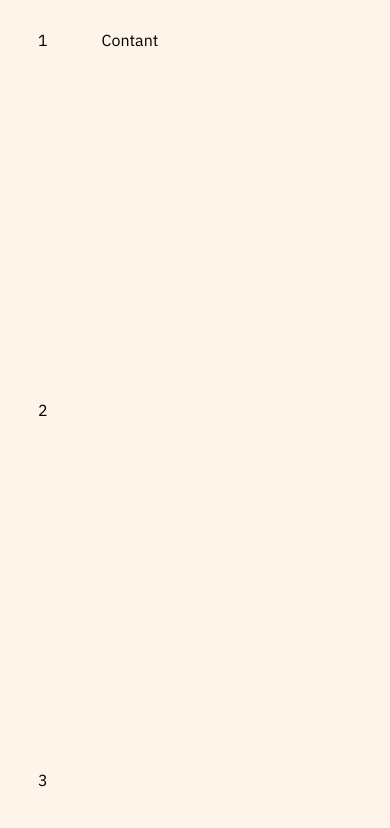
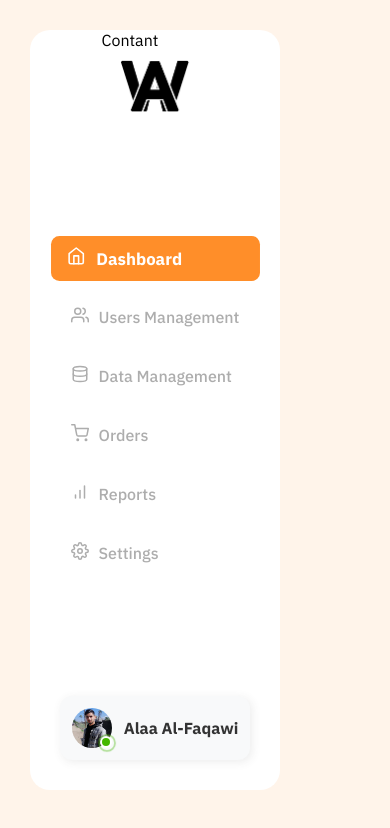
Before and after one commit to alaawael20/My-Dashboard, a React (Create React App) app: page / in a window 390 px wide. Shown: the top 828 px of the page. Built offline with nearby package versions, Linux system fonts and the light colour scheme.

Commit message:
Finsh the sidebar but not responsive

```diff
--- a/package.json
+++ b/package.json
@@ -12,6 +12,7 @@
     "@testing-library/user-event": "^13.5.0",
     "react": "^19.0.0",
     "react-dom": "^19.0.0",
+    "react-icons": "^5.5.0",
     "react-router-dom": "^7.4.0",
     "react-scripts": "5.0.1",
     "web-vitals": "^2.1.4"
--- /dev/null
+++ b/src/components/sideBar/SideBar.css
@@ -0,0 +1,52 @@
+.sideBar {
+    width: 250px;
+    margin: auto 30px;
+    padding-block: 30px;
+    border-radius: 20px;
+    background-color: #FFF;
+}
+
+.logo {
+    width: 70px;
+    cursor: pointer;
+}
+
+.links .link {
+    text-decoration: none;
+    color: #999;
+    font-size: 16px;
+    font-weight: 500;
+    padding: 10px 15px;
+    display: flex;
+    align-items: center;
+    border-radius: 8px;
+    transition: all 0.3s ease-in-out;
+    transform: scale(1);
+    opacity: 0.8;
+  }
+
+  .links .link .icon {
+    margin-right: 10px;
+    font-size: 18px;
+    transition: transform 0.3s ease-in-out;
+  }
+
+  .links .link:hover {
+    background-color: #FF8E29;
+    color: #FFF;
+    transform: scale(1.05);
+    opacity: 1;
+    box-shadow: 0px 4px 10px #ffd5b1;
+  }
+
+  .links .link:hover .icon {
+    transform: rotate(10deg);
+  }
+
+  .links .link.active {
+    background-color: #FF8E29;
+    color: #FFF;
+    font-weight: bold;
+    transform: scale(1.05);
+    opacity: 1;
+  }
--- a/src/components/sideBar/SideBar.jsx
+++ b/src/components/sideBar/SideBar.jsx
@@ -1,7 +1,41 @@
-import { Box, Grid } from "@mui/material";
+import { Avatar, Badge, Box, Grid, styled } from "@mui/material";
 import React from "react";
+import { Link, useLocation } from "react-router-dom";
+import "./SideBar.css";
+import { menuItems } from "./../../mock/menuItems";
 
 const SideBar = () => {
+  const location = useLocation();
+
+  const StyledBadge = styled(Badge)(({ theme }) => ({
+    "& .MuiBadge-badge": {
+      backgroundColor: "#44b700",
+      color: "#44b700",
+      boxShadow: `0 0 0 2px ${theme.palette.background.paper}`,
+      "&::after": {
+        position: "absolute",
+        top: 0,
+        left: 0,
+        width: "100%",
+        height: "100%",
+        borderRadius: "50%",
+        animation: "ripple 1.2s infinite ease-in-out",
+        border: "1px solid currentColor",
+        content: '""',
+      },
+    },
+    "@keyframes ripple": {
+      "0%": {
+        transform: "scale(.8)",
+        opacity: 1,
+      },
+      "100%": {
+        transform: "scale(2.4)",
+        opacity: 0,
+      },
+    },
+  }));
+
   return (
     <Grid
       container
@@ -9,16 +43,60 @@ const SideBar = () => {
       alignItems="center"
       justifyContent="space-between"
       sx={{ minHeight: "90vh" }}
-      spacing={2}
+      className="sideBar"
     >
       <Grid item>
-        <Box>1</Box>
+        <Box>
+          <Link to="/">
+            <img src="/assets/myLogo.png" alt="Logo" className="logo" />
+          </Link>
+        </Box>
       </Grid>
+
       <Grid item>
-        <Box>2</Box>
+        <Box>
+          <Grid container direction="column" spacing={2} className="links">
+            {menuItems.map(({ text, path, icon }) => (
+              <Grid item key={text}>
+                <Link
+                  to={path}
+                  className={`link ${
+                    location.pathname === path ? "active" : ""
+                  }`}
+                >
+                  <span className="icon">{icon}</span> {text}
+                </Link>
+              </Grid>
+            ))}
+          </Grid>
+        </Box>
       </Grid>
+
       <Grid item>
-        <Box>3</Box>
+        <Box
+          display="flex"
+          alignItems="center"
+          gap={1.5}
+          p={1.5}
+          sx={{
+            backgroundColor: "#f8f9fa",
+            borderRadius: "12px",
+            boxShadow: "2px 2px 10px rgba(66, 66, 66, 0.1)",
+            cursor: "pointer",
+          }}
+          className="avatar"
+        >
+          <StyledBadge
+            overlap="circular"
+            anchorOrigin={{ vertical: "bottom", horizontal: "right" }}
+            variant="dot"
+          >
+            <Avatar alt="Alaa Alfaqawi" src="/assets/alaaPicture.jpg" />
+          </StyledBadge>
+          <span style={{ fontWeight: "bold", color: "#333" }}>
+            Alaa Al-Faqawi
+          </span>
+        </Box>
       </Grid>
     </Grid>
   );
--- /dev/null
+++ b/src/mock/menuItems.js
@@ -0,0 +1,17 @@
+import {
+  FiHome,
+  FiUsers,
+  FiDatabase,
+  FiShoppingCart,
+  FiBarChart,
+  FiSettings,
+} from "react-icons/fi";
+
+export const menuItems = [
+  { text: "Dashboard", path: "/", icon: <FiHome /> },
+  { text: "Users Management", path: "/users-management", icon: <FiUsers /> },
+  { text: "Data Management", path: "/data-management", icon: <FiDatabase /> },
+  { text: "Orders", path: "/orders", icon: <FiShoppingCart /> },
+  { text: "Reports", path: "/reports", icon: <FiBarChart /> },
+  { text: "Settings", path: "/settings", icon: <FiSettings /> },
+];
```
Also changed, not shown: public/assets/alaaPicture.jpg (added), 1 other file (tests, documents, lock files or other folders).
